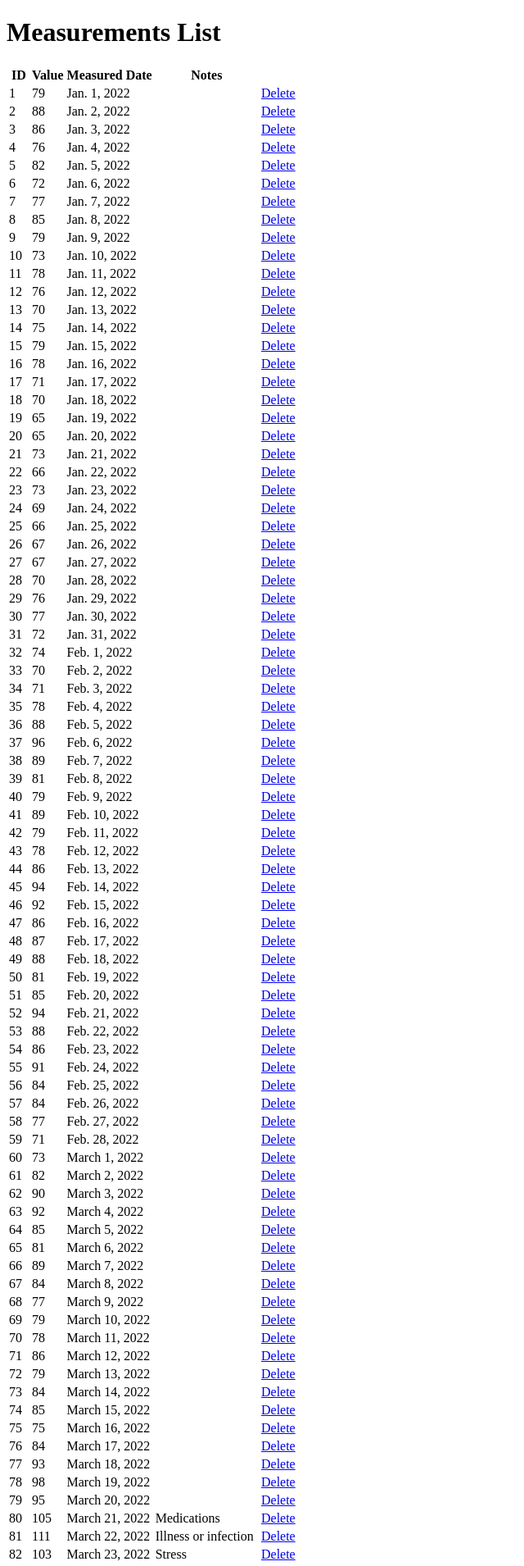
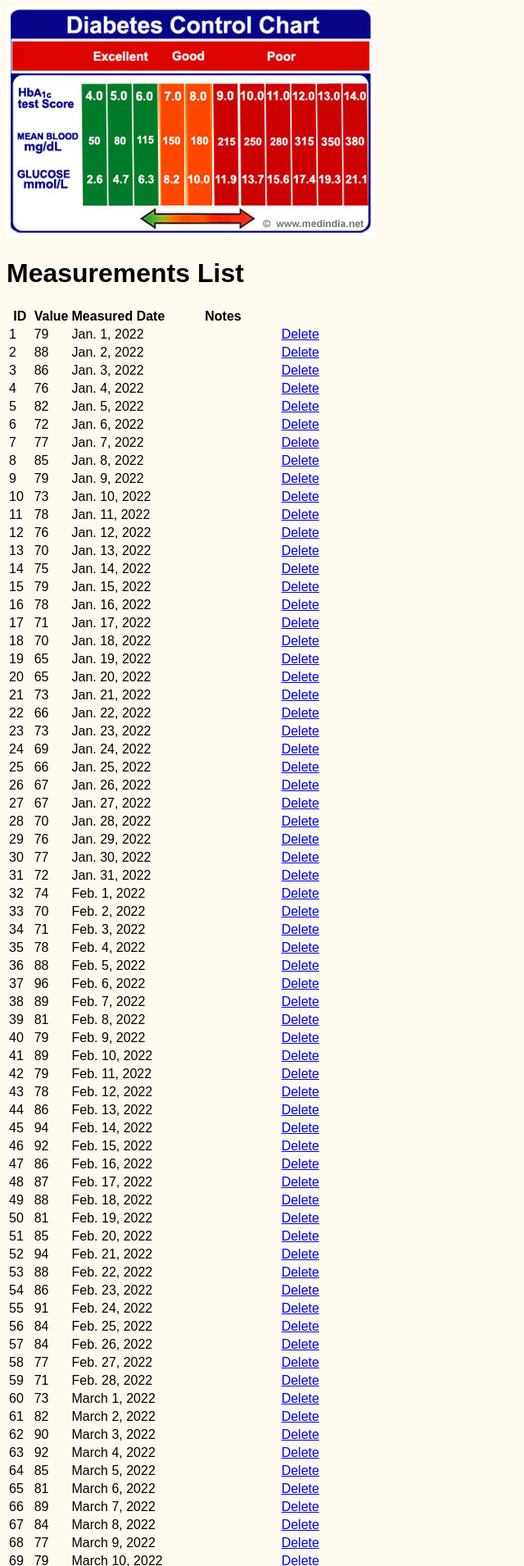
Before and after one commit to pkryszk/blodsugar, a Django app: page / in a window 1280 px wide. Shown: the top 1910 px of the page at 82% size, without its empty margins (0-640 px from the left). Run offline with Django 4.2, Linux system fonts and the light colour scheme; data comes from the database, SQL or seed files in the repository; both versions use the stored data as it was after the commit.

Commit message:
add css, picture and db data correction

```diff
--- /dev/null
+++ b/measurements/static/measurements/style.css
@@ -0,0 +1,5 @@
+body {
+    font-family: sans-serif;
+    color: black;
+    background: floralwhite;
+}
--- a/measurements/templates/measurements/measurement_delete.html
+++ b/measurements/templates/measurements/measurement_delete.html
@@ -5,13 +5,15 @@
     <title>Measurement delete</title>
 </head>
 <body>
+
 {% include 'measurements/measurement_details.html' %}
+
 <BR>
 <form method="POST">
   {% csrf_token %}
   <input type="hidden" name="measurement_id" value="{{ measurement.id }}">
-  <button type="submit" name="action" value="delete">Usuń</button>
-  <button type="submit" name="action" value="back">Powrót</button>
+  <button type="submit" name="action" value="delete">Delete</button>
+  <button type="submit" name="action" value="back">Cancel</button>
 </form>
 </body>
 </html>
--- a/measurements/templates/measurements/measurements_list.html
+++ b/measurements/templates/measurements/measurements_list.html
@@ -1,9 +1,12 @@
+{% load static %}
 <!DOCTYPE html>
 <html>
   <head>
     <title>Measurements List</title>
+    <link rel="stylesheet" href  = "{% static 'measurements/style.css' %}">
   </head>
   <body>
+    <img src="{% static 'measurements/diabetes-control-chart.jpg' %}"} >
     <h1>Measurements List</h1>
     <table>
       <tr>
```
Also changed, not shown: db.sqlite3, measurements/static/measurements/diabetes-control-chart.jpg (added).
